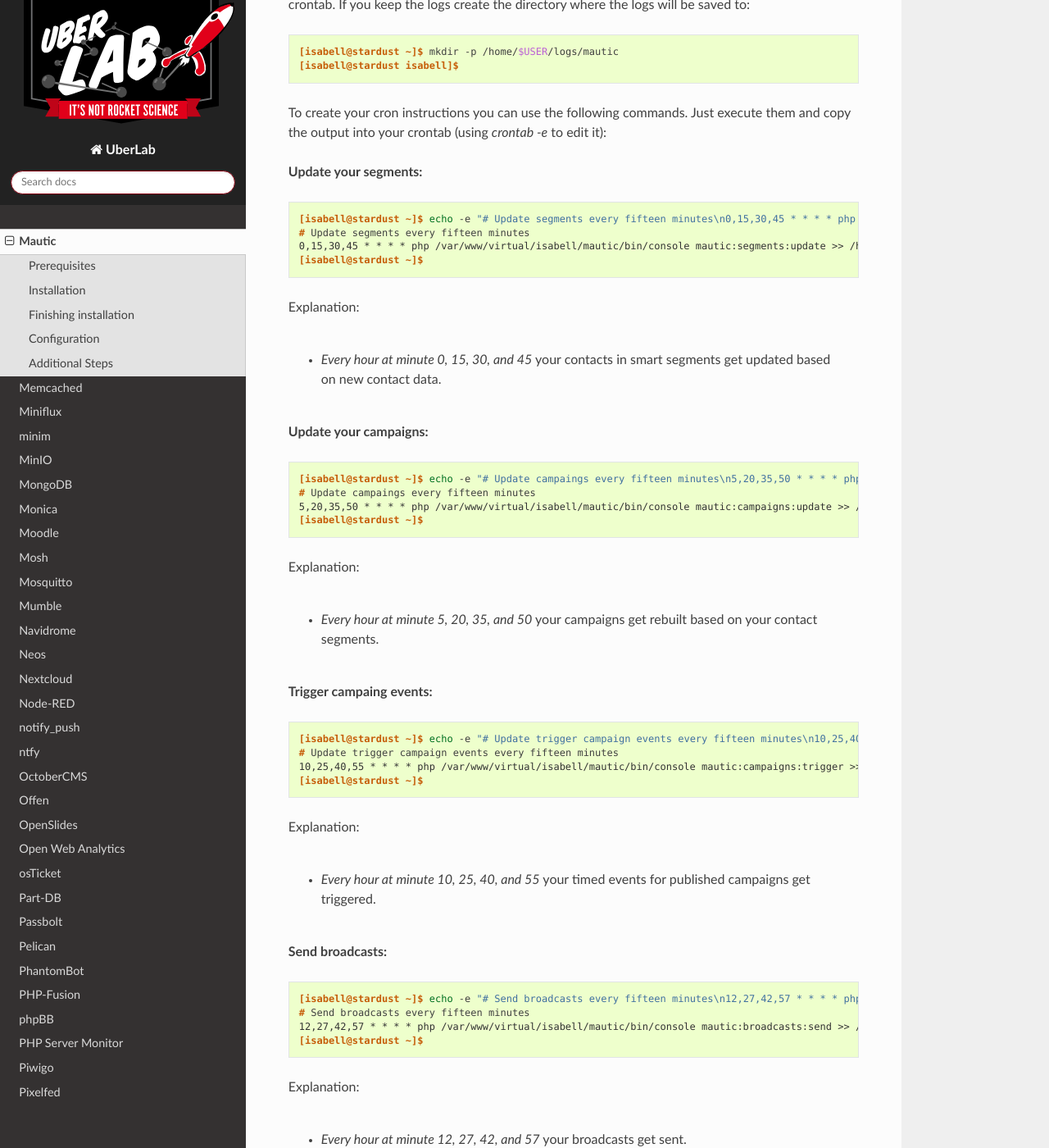
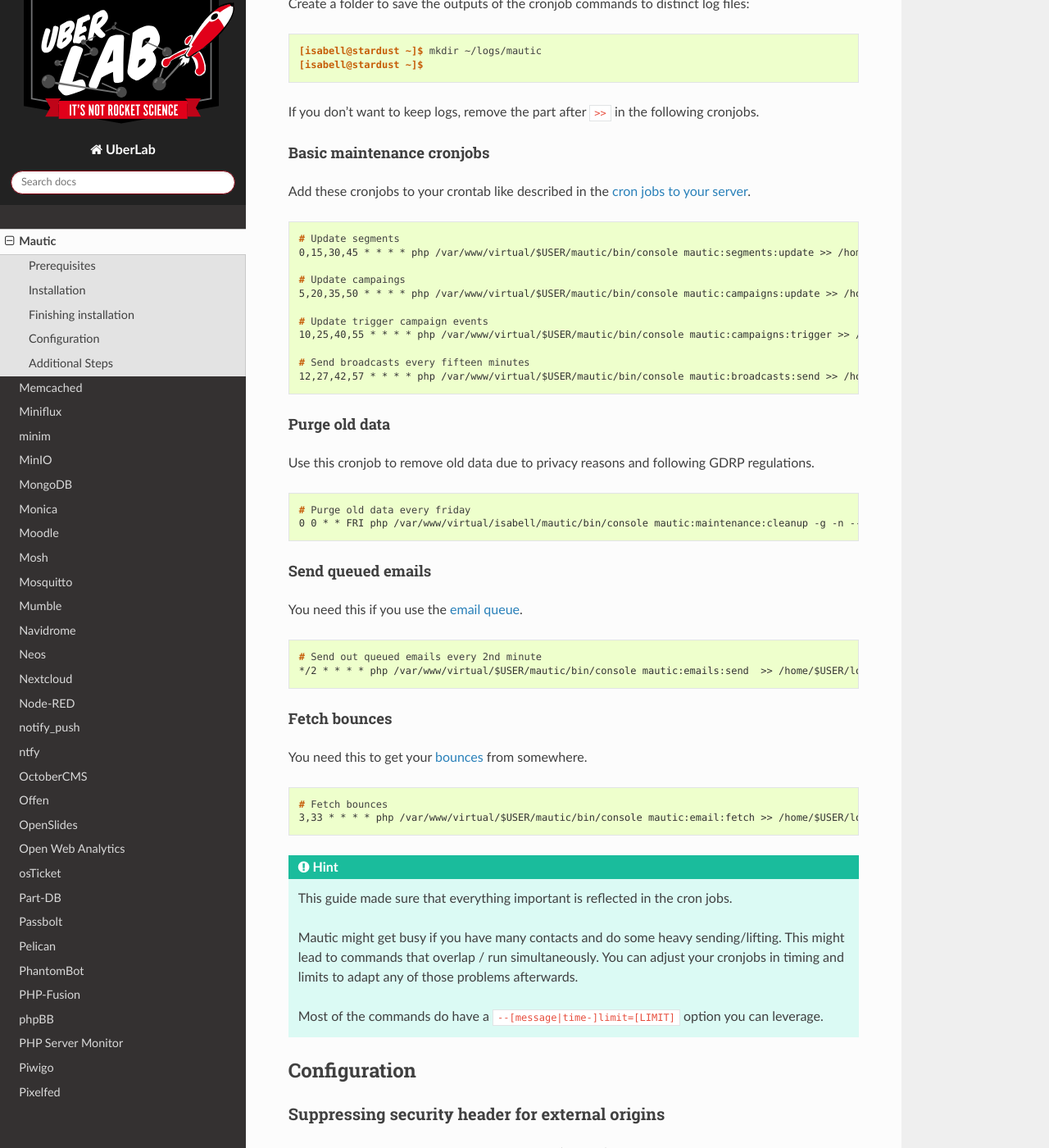
Before and after one commit to Uberspace/lab, a Sphinx documentation site: the page built from source/guide_mautic.rst, in a window 1280 px wide and 1400 px high, scrolled down 3858 px. Shown: the whole window at 82% size. Built offline with Sphinx 7.4.7 and the Read the Docs theme 2.0.0, drawn with Linux system fonts in a browser that asks for light colours; some of the changed text lies outside the part shown.

Commit message:
[mautic] cleanup cronjobs

```diff
--- a/source/guide_mautic.rst
+++ b/source/guide_mautic.rst
@@ -132,132 +132,86 @@
 Set up Mautic's cronjobs
 ------------------------
 
-Mautic requires a few `cron jobs <https://docs.mautic.org/en/setup/cron-jobs>`_ to handle some maintenance tasks such as updating contacts or campaigns, executing campaign actions, sending emails, and more.
-You must manually add the required :manual:`cron jobs to your server<daemons-cron>`.
+Mautic requires a few `cron jobs <https://docs.mautic.org/en/setup/cron-jobs>`_ to handle some maintenance tasks such as updating contacts
+or campaigns, executing campaign actions, sending emails, and more.
 
 .. hint::
-  The cron jobs are staggered as recommended in Mautic's documentation.
+  The cron jobs here are staggered as recommended in Mautic's documentation.
   If you want to edit the schedules you could use `crontab.guru <https://crontab.guru/>`_, which is a quick and simple editor for cron schedule expressions.
 
-We save the logs of Mautic's console. If you don't want this remove the part after ``>>`` in your crontab.
-If you keep the logs create the directory where the logs will be saved to:
+Logging
+~~~~~~~
+
+Create a folder to save the outputs of the cronjob commands to distinct log files:
 
 .. code-block:: console
 
-  [isabell@stardust ~]$ mkdir -p /home/$USER/logs/mautic
-  [isabell@stardust isabell]$
+  [isabell@stardust ~]$ mkdir ~/logs/mautic
+  [isabell@stardust ~]$
+
+If you don't want to keep logs, remove the part after ``>>`` in the following cronjobs.
 
 
-To create your cron instructions you can use the following commands.
-Just execute them and copy the output into your crontab (using `crontab -e` to edit it):
+Basic maintenance cronjobs
+~~~~~~~~~~~~~~~~~~~~~~~~~~
 
-**Update your segments:**
+Add these cronjobs to your crontab like described in the :manual:`cron jobs to your server<daemons-cron>`.
 
 .. code-block:: console
 
-  [isabell@stardust ~]$ echo -e "# Update segments every fifteen minutes\n0,15,30,45 * * * * php /var/www/virtual/$USER/mautic/bin/console mautic:segments:update >> /home/$USER/logs/mautic/segments 2>&1"
-  # Update segments every fifteen minutes
-  0,15,30,45 * * * * php /var/www/virtual/isabell/mautic/bin/console mautic:segments:update >> /home/isabell/logs/mautic/segments 2>&1
-  [isabell@stardust ~]$
+  # Update segments
+  0,15,30,45 * * * * php /var/www/virtual/$USER/mautic/bin/console mautic:segments:update >> /home/$USER/logs/mautic/segments 2>&1
 
-Explanation:
+  # Update campaings
+  5,20,35,50 * * * * php /var/www/virtual/$USER/mautic/bin/console mautic:campaigns:update >> /home/$USER/logs/mautic/campaigns 2>&1
 
-- `Every hour at minute 0, 15, 30, and 45` your contacts in smart segments get updated based on new contact data.
+  # Update trigger campaign events
+  10,25,40,55 * * * * php /var/www/virtual/$USER/mautic/bin/console mautic:campaigns:trigger >> /home/$USER/logs/mautic/campaigns 2>&1
 
-**Update your campaigns:**
+  # Send broadcasts every fifteen minutes
+  12,27,42,57 * * * * php /var/www/virtual/$USER/mautic/bin/console mautic:broadcasts:send >> /home/$USER/logs/mautic/broadcasts 2>&1
+
+
+Purge old data
+~~~~~~~~~~~~~~
+
+Use this cronjob to remove old data due to privacy reasons and following GDRP regulations.
 
 .. code-block:: console
 
-  [isabell@stardust ~]$ echo -e "# Update campaings every fifteen minutes\n5,20,35,50 * * * * php /var/www/virtual/$USER/mautic/bin/console mautic:campaigns:update >> /home/$USER/logs/mautic/campaigns 2>&1"
-  # Update campaings every fifteen minutes
-  5,20,35,50 * * * * php /var/www/virtual/isabell/mautic/bin/console mautic:campaigns:update >> /home/isabell/logs/mautic/campaigns 2>&1
-  [isabell@stardust ~]$
+  # Purge old data every friday
+  0 0 * * FRI php /var/www/virtual/isabell/mautic/bin/console mautic:maintenance:cleanup -g -n --days-old=365
 
-Explanation:
 
-- `Every hour at minute 5, 20, 35, and 50` your campaigns get rebuilt based on your contact segments.
+Send queued emails
+~~~~~~~~~~~~~~~~~~
 
-**Trigger campaing events:**
+You need this if you use the `email queue <https://docs.mautic.org/en/contacts/message-queue>`_.
 
 .. code-block:: console
 
-  [isabell@stardust ~]$ echo -e "# Update trigger campaign events every fifteen minutes\n10,25,40,55 * * * * php /var/www/virtual/$USER/mautic/bin/console mautic:campaigns:trigger >> /home/$USER/logs/mautic/campaigns 2>&1"
-  # Update trigger campaign events every fifteen minutes
-  10,25,40,55 * * * * php /var/www/virtual/isabell/mautic/bin/console mautic:campaigns:trigger >> /home/isabell/logs/mautic/campaigns 2>&1
-  [isabell@stardust ~]$
+  # Send out queued emails every 2nd minute
+  */2 * * * * php /var/www/virtual/$USER/mautic/bin/console mautic:emails:send  >> /home/$USER/logs/mautic/emails 2>&1
 
-Explanation:
 
-- `Every hour at minute 10, 25, 40, and 55` your timed events for published campaigns get triggered.
+Fetch bounces
+~~~~~~~~~~~~~
 
-**Send broadcasts:**
+You need this to get your `bounces <https://docs.mautic.org/en/channels/emails/bounce-management>`_ from somewhere.
 
 .. code-block:: console
 
-  [isabell@stardust ~]$ echo -e "# Send broadcasts every fifteen minutes\n12,27,42,57 * * * * php /var/www/virtual/$USER/mautic/bin/console mautic:broadcasts:send >> /home/$USER/logs/mautic/broadcasts 2>&1"
-  # Send broadcasts every fifteen minutes
-  12,27,42,57 * * * * php /var/www/virtual/isabell/mautic/bin/console mautic:broadcasts:send >> /home/isabell/logs/mautic/broadcasts 2>&1
-  [isabell@stardust ~]$
+  # Fetch bounces
+  3,33 * * * * php /var/www/virtual/$USER/mautic/bin/console mautic:email:fetch >> /home/$USER/logs/mautic/emails 2>&1
 
-Explanation:
+.. hint::
+  This guide made sure that everything important is reflected in the cron jobs.
 
-- `Every hour at minute 12, 27, 42, and 57` your broadcasts get sent.
-
-**Send queued emails:**
-
-You need this if you use the `email queue <https://docs.mautic.org/en/contacts/message-queue>`_ (`Queue documentation <https://docs.mautic.org/en/queue>`_).
-
-.. code-block:: console
-
-  [isabell@stardust ~]$ echo -e "# Send emails ever 2nd minute\n*/2 * * * * php /var/www/virtual/$USER/mautic/bin/console mautic:emails:send  >> /home/$USER/logs/mautic/emails 2>&1"
-  # Send emails ever 2nd minute
-  */2 * * * * php /var/www/virtual/isabell/mautic/bin/console mautic:emails:send  >> /home/isabell/logs/mautic/emails 2>&1
-  [isabell@stardust ~]$
-
-Explanation:
-
-- `Every hour at every 2nd minute` your queue emails get sent.
-
-**Fetch bounces:**
-
-You need this if you get your `bounces <https://docs.mautic.org/en/channels/emails/bounce-management>`_ from somewhere.
-
-.. code-block:: console
-
-  [isabell@stardust ~]$ echo -e "# Fetch bounces at minutes 3 and 33\n3,33 * * * * php /var/www/virtual/$USER/mautic/bin/console mautic:email:fetch >> /home/$USER/logs/mautic/emails 2>&1"
-  # Send emails ever 2nd minute
-  */2 * * * * php /var/www/virtual/isabell/mautic/bin/console mautic:emails:send  >> /home/isabell/logs/mautic/emails 2>&1
-  [isabell@stardust ~]$
-
-Explanation:
-
-- `Every hour at minute 3 and 33` monitored emails get fetched and processed to `handle bounces <https://docs.mautic.org/en/channels/emails/bounce-management>`_.
-
-**Purge old data:**
-
-You need this if you are subject to the European GDPR regulation.
-If you sure you aren't (*which is highly unlikely given it's architecture*) you could omit this command.
-This command simply removes data older than one year, which is probably advisable regardless of the GDPR.
-
-.. code-block:: console
-
-  [isabell@stardust ~]$ echo -e "# Purge old data every friday\n0 0 * * FRI php /var/www/virtual/$USER/mautic/bin/console mautic:maintenance:cleanup -g -n --days-old=365"
-  # Purge old data every friday
-  0 0 * * FRI php /var/www/virtual/isabell/mautic/bin/console mautic:maintenance:cleanup -g -n --days-old=365
-  [isabell@stardust ~]$
-
-Explanation:
-
-- `Every Friday at 00:00 AM (midnight)` data older than 365 days get purged.
-
-.. warning::
-  This guide made sure that everything important is reflected in the cron jobs.
   Mautic might get busy if you have many contacts and do some heavy sending/lifting.
-  This might lead to commands that overlap / run simultaneously.
-  This might have bad side effects. Therefore, you might want to adjust your crontab (later).
+  This might lead to commands that overlap / run simultaneously. You can adjust your
+  cronjobs in timing and limits to adapt any of those problems afterwards.
 
   Most of the commands do have a ``--[message|time-]limit=[LIMIT]`` option you can leverage.
-  Use it to prevent errors and mistakes.
 
 
 Configuration
```
